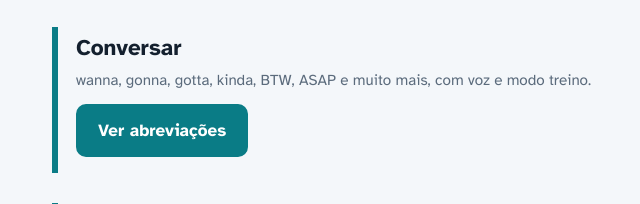
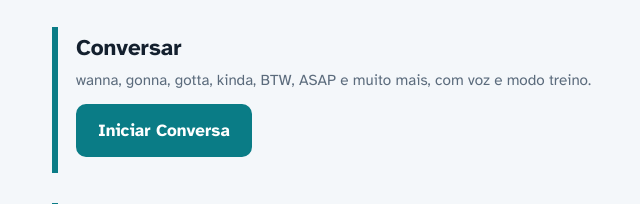
Before and after one commit to csilva82/ingles2026, a plain HTML site: page index.html in a window 1280 px wide. Shown: the part 986-1190 px from the top of the page, 158-798 px from the left. Drawn offline with Linux system fonts and the light colour scheme.

Commit message:
Update index.html

```diff
--- a/index.html
+++ b/index.html
@@ -87,7 +87,7 @@
     <section class="blk">
     <h2>Conversar</h2>
     <p class="sub">wanna, gonna, gotta, kinda, BTW, ASAP e muito mais, com voz e modo treino.</p>
-    <div class="bar"><a class="btn" href="conversa.html">Ver abreviações</a></div>
+    <div class="bar"><a class="btn" href="conversa.html">Iniciar Conversa</a></div>
   </section>
 
   <section class="blk">
```
